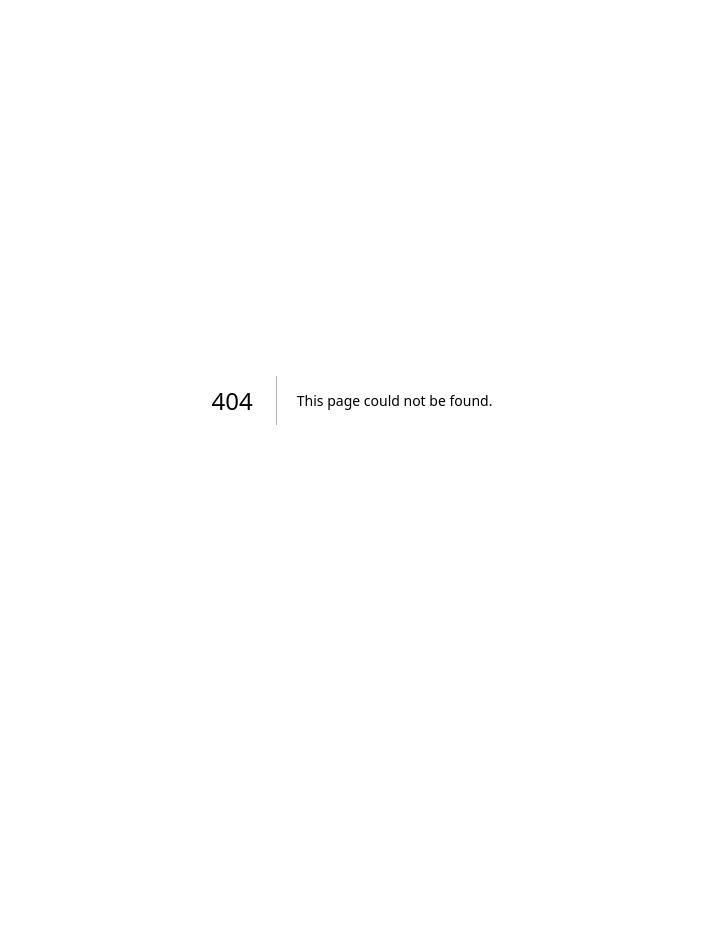
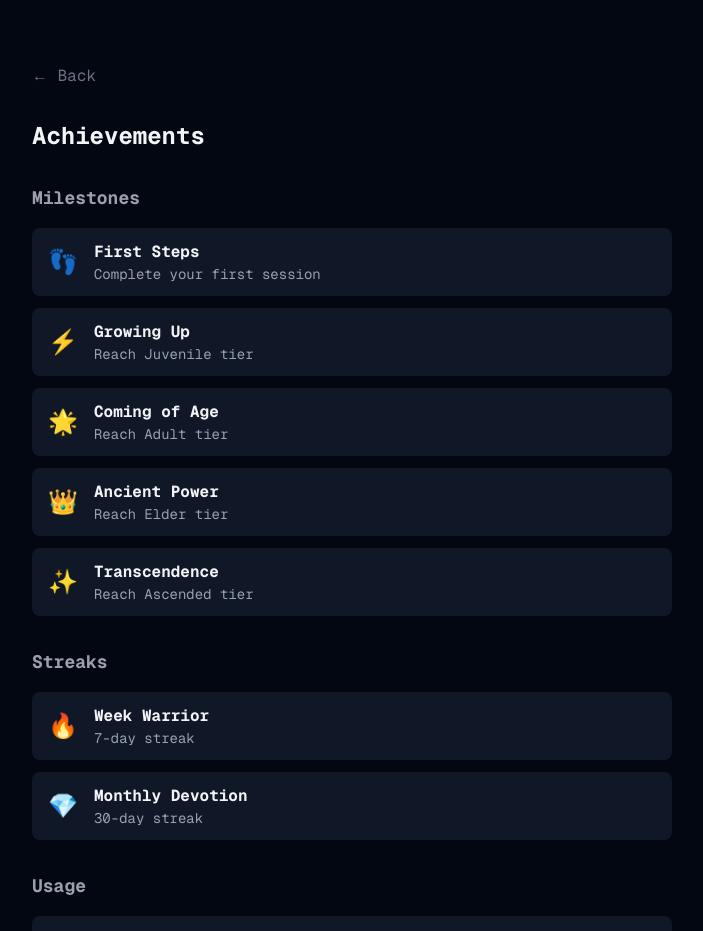
Before and after one commit to yazelin/buddy-evolution, a Next.js app in the folder packages/web/: page /achievements in a window 1280 px wide. Before the commit this address had no page. Shown: the top 931 px of the page, without its empty margins (288-991 px from the left). Before the commit the page ends 800 px from the top, so only its background shows below. Built offline with nearby package versions, Linux system fonts and the light colour scheme.

Commit message:
feat(web): add achievement system with definitions and profile badges

```diff
--- /dev/null
+++ b/packages/web/app/achievements/page.tsx
@@ -0,0 +1,32 @@
+import { ACHIEVEMENTS } from '@/lib/achievements'
+
+export default function AchievementsPage() {
+  const categories = ['milestone', 'streak', 'usage', 'rare'] as const
+  const categoryNames = { milestone: 'Milestones', streak: 'Streaks', usage: 'Usage', rare: 'Rare' }
+
+  return (
+    <main className="min-h-screen bg-gray-950 text-gray-100 font-mono">
+      <div className="max-w-2xl mx-auto px-4 py-16">
+        <a href="/" className="text-gray-500 hover:text-gray-300 mb-8 block">&larr; Back</a>
+        <h1 className="text-2xl font-bold mb-8">Achievements</h1>
+
+        {categories.map(cat => (
+          <div key={cat} className="mb-8">
+            <h2 className="text-lg font-bold mb-4 text-gray-400">{categoryNames[cat]}</h2>
+            <div className="grid grid-cols-1 gap-3">
+              {ACHIEVEMENTS.filter(a => a.category === cat).map(a => (
+                <div key={a.key} className="flex items-center gap-4 bg-gray-900 rounded-lg px-4 py-3">
+                  <span className="text-2xl">{a.icon}</span>
+                  <div>
+                    <div className="font-bold">{a.name}</div>
+                    <div className="text-sm text-gray-400">{a.description}</div>
+                  </div>
+                </div>
+              ))}
+            </div>
+          </div>
+        ))}
+      </div>
+    </main>
+  )
+}
--- /dev/null
+++ b/packages/web/app/api/achievements/route.ts
@@ -0,0 +1,6 @@
+import { NextResponse } from 'next/server'
+import { ACHIEVEMENTS } from '@/lib/achievements'
+
+export async function GET() {
+  return NextResponse.json(ACHIEVEMENTS)
+}
--- a/packages/web/app/u/[username]/page.tsx
+++ b/packages/web/app/u/[username]/page.tsx
@@ -2,6 +2,7 @@ import { createSupabaseClient } from '@/lib/supabase'
 import { XPProgress } from '@/components/xp-progress'
 import { StatRadar } from '@/components/stat-radar'
 import { notFound } from 'next/navigation'
+import { checkAchievements, ACHIEVEMENTS } from '@/lib/achievements'
 
 const TIER_ICONS: Record<string, string> = {
   hatchling: '🥚', juvenile: '⚡', adult: '🌟', elder: '👑', ascended: '✨',
@@ -83,6 +84,33 @@ export default async function ProfilePage({ params }: { params: Promise<{ userna
             </div>
           </div>
         </div>
+
+        {(() => {
+          const earnedKeys = checkAchievements({
+            tier: buddy.tier,
+            shiny: buddy.shiny,
+            rarity: buddy.rarity,
+            streak_days: buddy.streak_days,
+            lifetime_stats: buddy.lifetime_stats as Record<string, number>,
+            stat_growth: buddy.stat_growth as Record<string, number>,
+            base_stats: buddy.base_stats as Record<string, number>,
+          })
+          const earnedAchievements = ACHIEVEMENTS.filter(a => earnedKeys.includes(a.key))
+          if (earnedAchievements.length === 0) return null
+          return (
+            <div className="mb-8">
+              <h2 className="text-lg font-bold mb-4">Achievements</h2>
+              <div className="flex flex-wrap gap-2">
+                {earnedAchievements.map(a => (
+                  <div key={a.key} className="bg-gray-900 rounded-full px-3 py-1 text-sm flex items-center gap-1" title={a.description}>
+                    <span>{a.icon}</span>
+                    <span>{a.name}</span>
+                  </div>
+                ))}
+              </div>
+            </div>
+          )
+        })()}
       </div>
     </main>
   )
--- /dev/null
+++ b/packages/web/lib/achievements.ts
@@ -0,0 +1,50 @@
+export interface AchievementDef {
+  key: string
+  name: string
+  description: string
+  icon: string
+  category: 'milestone' | 'streak' | 'usage' | 'rare'
+}
+
+export const ACHIEVEMENTS: AchievementDef[] = [
+  { key: 'first_session', name: 'First Steps', description: 'Complete your first session', icon: '👣', category: 'milestone' },
+  { key: 'juvenile', name: 'Growing Up', description: 'Reach Juvenile tier', icon: '⚡', category: 'milestone' },
+  { key: 'adult', name: 'Coming of Age', description: 'Reach Adult tier', icon: '🌟', category: 'milestone' },
+  { key: 'elder', name: 'Ancient Power', description: 'Reach Elder tier', icon: '👑', category: 'milestone' },
+  { key: 'ascended', name: 'Transcendence', description: 'Reach Ascended tier', icon: '✨', category: 'milestone' },
+  { key: 'streak_7', name: 'Week Warrior', description: '7-day streak', icon: '🔥', category: 'streak' },
+  { key: 'streak_30', name: 'Monthly Devotion', description: '30-day streak', icon: '💎', category: 'streak' },
+  { key: 'tool_1000', name: 'Tool Master', description: '1,000 tool calls', icon: '🔧', category: 'usage' },
+  { key: 'debug_100', name: 'Bug Hunter', description: 'DEBUGGING stat reaches 100', icon: '🐛', category: 'usage' },
+  { key: 'shiny', name: 'Lucky Star', description: 'Own a shiny buddy', icon: '⭐', category: 'rare' },
+  { key: 'legendary', name: 'One in a Hundred', description: 'Legendary rarity buddy', icon: '🏆', category: 'rare' },
+  { key: 'million_tokens', name: 'Token Millionaire', description: '1M output tokens', icon: '💰', category: 'usage' },
+]
+
+export function checkAchievements(buddy: {
+  tier: string
+  shiny: boolean
+  rarity: string
+  streak_days: number
+  lifetime_stats: Record<string, number>
+  stat_growth: Record<string, number>
+  base_stats: Record<string, number>
+}): string[] {
+  const earned: string[] = []
+  const stats = buddy.lifetime_stats
+
+  if ((stats.totalSessions || 0) >= 1) earned.push('first_session')
+  if (['juvenile', 'adult', 'elder', 'ascended'].includes(buddy.tier)) earned.push('juvenile')
+  if (['adult', 'elder', 'ascended'].includes(buddy.tier)) earned.push('adult')
+  if (['elder', 'ascended'].includes(buddy.tier)) earned.push('elder')
+  if (buddy.tier === 'ascended') earned.push('ascended')
+  if (buddy.streak_days >= 7) earned.push('streak_7')
+  if (buddy.streak_days >= 30) earned.push('streak_30')
+  if ((stats.totalToolCalls || 0) >= 1000) earned.push('tool_1000')
+  if (Math.round((buddy.base_stats?.DEBUGGING || 0) + (buddy.stat_growth?.DEBUGGING || 0)) >= 100) earned.push('debug_100')
+  if (buddy.shiny) earned.push('shiny')
+  if (buddy.rarity === 'legendary') earned.push('legendary')
+  if ((stats.totalOutputTokens || 0) >= 1_000_000) earned.push('million_tokens')
+
+  return earned
+}
```
